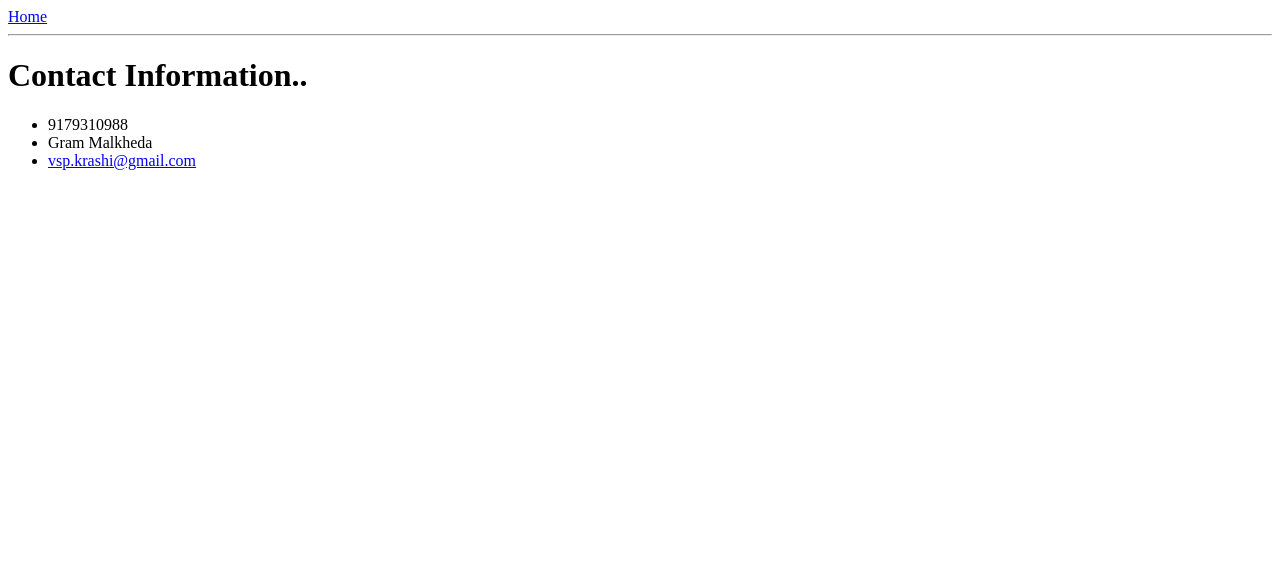
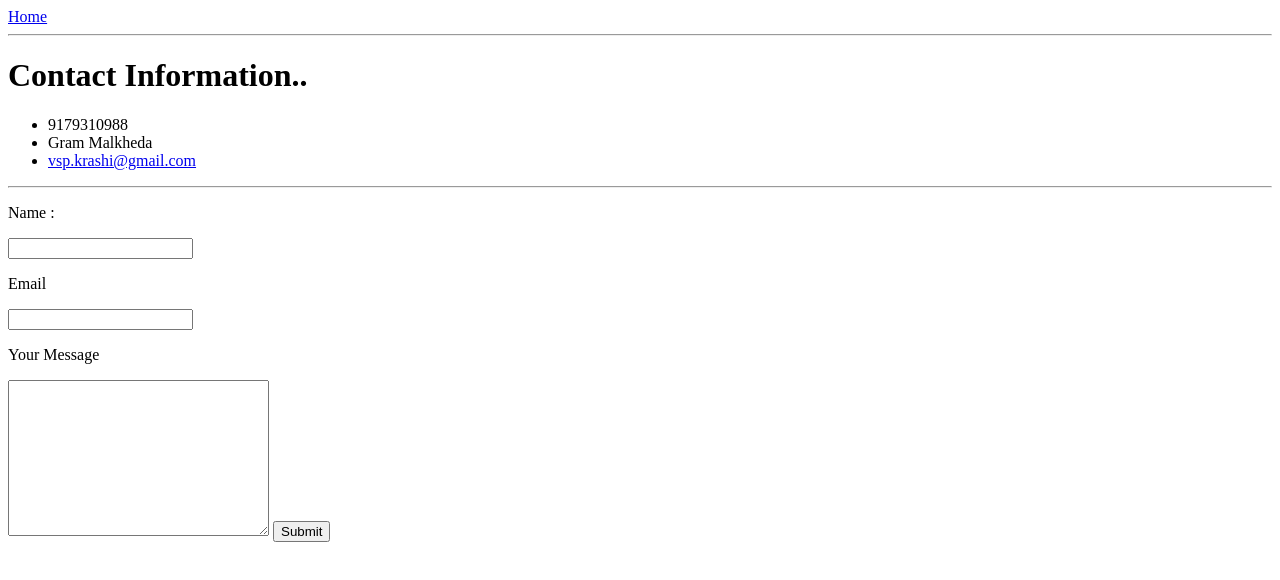
Before and after one commit to vijaysingh60/cv, a plain HTML site: page contact.html in a window 1280 px wide. Drawn offline with Linux system fonts and the light colour scheme.

Commit message:
Update contact.html
adding forms

```diff
--- a/contact.html
+++ b/contact.html
@@ -13,5 +13,16 @@
         <li>Gram Malkheda</li>
         <li><a href="vsp.krashi@gmail.com">vsp.krashi@gmail.com</a></li>
     </ul>
+    <hr>
+    <form action="index.html">
+        <p>Name : </p>
+        <input type="text" name="Yourname" id="">
+        <p>Email</p>
+        <input type="email" name="YourEmail" id="">
+        <p>Your Message</p>
+        <textarea name="mesage" id="10" cols="30" rows="10"></textarea>
+        <input type="submit" value="Submit">
+
+    </form>
 </body>
 </html>
```
